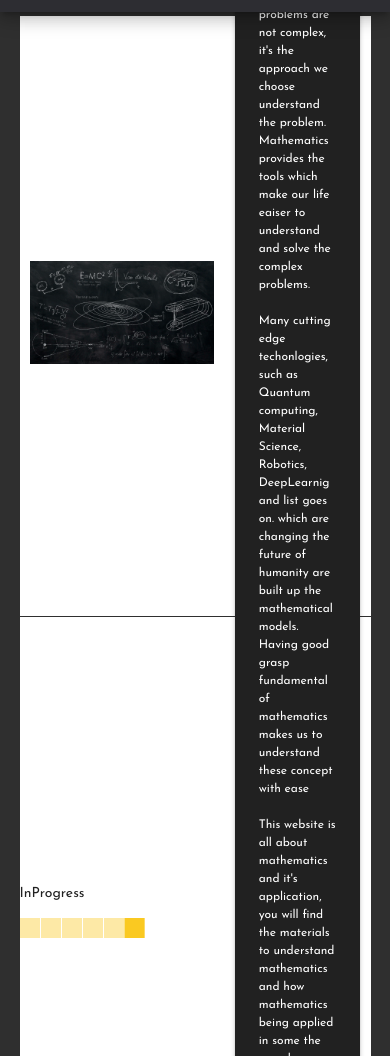
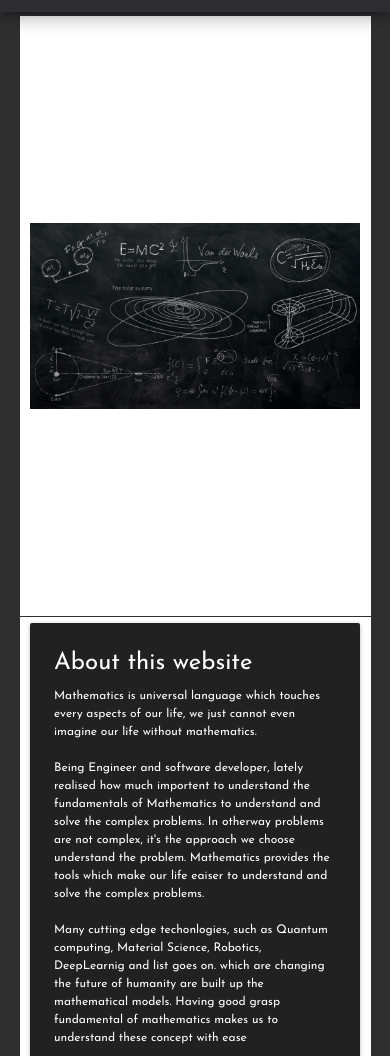
Before and after one commit to hkk0x26/hkk0x26.github.io, a plain HTML site: page index.html in a window 390 px wide. Shown: the part 44-1100 px from the top of the page. Drawn offline with Linux system fonts and the light colour scheme.

Commit message:
Add files via upload
mobile responsive

```diff
--- a/index.html
+++ b/index.html
@@ -1,67 +1,71 @@
  <!DOCTYPE html>
  <html>
+
  <head>
      <link href="https://fonts.googleapis.com/css?family=Josefin+Sans" rel="stylesheet">
      <!--Import Google Icon Font-->
      <link href="https://fonts.googleapis.com/icon?family=Material+Icons" rel="stylesheet">
      <!--Import materialize.css-->
-      <link type="text/css" rel="stylesheet" href="css/materialize.min.css"  media="screen,projection"/>
+     <link type="text/css" rel="stylesheet" href="css/materialize.min.css" media="screen,projection" />
 
      <!--Let browser know website is optimized for mobile-->
-      <meta name="viewport" content="width=device-width, initial-scale=1.0"/>
+     <meta name="viewport" content="width=device-width, initial-scale=1.0" />
 
      <style>
-            html{
+         html {
              font-family: 'Josefin Sans', sans-serif;
              scroll-behavior: smooth;
          }
 
-            header,.page-footer{
+         header,
+         .page-footer {
 
-                background-color:#2D2D32;
+             background-color: #2D2D32;
          }
 
 
 
-            #logo-container{
-
-            }
+         #logo-container {}
 
          body {
              display: flex;
              min-height: 100vh;
              flex-direction: column;
          }
+
          main {
              flex: 1 0 auto;
-                background-color: 	#2F2F2F;
+             background-color: #2F2F2F;
          }
 
-            #top-nav{
+         #top-nav {
              position: fixed;
              background-color: #2D2D32;
              z-index: 10;
          }
 
-            #about-web,#about-me,#content{
+         #about-web,
+         #about-me,
+         #content {
              height: 600px;
              margin-bottom: 1px;
              background-color: #FFFFFF;
          }
-            #about-web{
+
+         #about-web {
 
              margin-top: 60px;
          }
 
 
 
-            #canvas-photo{
+         #canvas-photo {
 
              height: 100%;
              background-color: antiquewhite;
          }
 
-            #web-row{
+         #web-row {
 
              height: 100%;
 
@@ -71,54 +75,62 @@
 
 
 
-        .anim{
+         .anim {
              width: 800px;
              height: 100%;
              position: relative;
              display: block;
              margin-left: auto;
              margin-right: auto
+         }
+
+         #box-shadow,
+         #box-shadow1,
+         #box-shadow2,
+         #box-shadow3,
+         #box-shadow4,
+         #box-shadow5,
+         #box {
+             width: 20px;
+             height: 20px;
+             position: absolute;
+             background-color: #FAC921;
+
 
          }
 
-        #box-shadow,#box-shadow1,#box-shadow2,#box-shadow3,#box-shadow4,#box-shadow5,#box{
-            width: 20px;
-            height: 20px;
-            position: absolute;
-            background-color: #FAC921 ;
-
-
-            }
-        #box{
+         #box {
              z-index: +1;
          }
-        #box-shadow{
-            opacity:0.4;
+
+         #box-shadow {
+             opacity: 0.4;
          }
-        #box-shadow1{
-            opacity:0.4;
+
+         #box-shadow1 {
+             opacity: 0.4;
              left: 21px;
          }
-        #box-shadow2{
-            opacity:0.4;
+
+         #box-shadow2 {
+             opacity: 0.4;
              left: 42px;
          }
-        #box-shadow3{
-            opacity:0.4;
+
+         #box-shadow3 {
+             opacity: 0.4;
              left: 63px;
          }
-        #box-shadow4{
-            opacity:0.4;
+
+         #box-shadow4 {
+             opacity: 0.4;
              left: 84px;
          }
 
-        #box-shadow5{
-            opacity:0.4;
+         #box-shadow5 {
+             opacity: 0.4;
              left: 105px;
          }
-
-
-
 
      </style>
  </head>
@@ -133,7 +145,6 @@
                      <li id="stats-tab"><a href="#about-web" style="color:#FAC921;font-size: 8px">ABOUT WEBSITE</a></li>
                      <li id="stats-tab"><a href="#content" style="color:#FAC921;font-size: 8px">COURCES</a></li>
                      <li id="graphs-tab"><a href="#about-me" style="color:#FAC921;font-size: 8px">ABOUTME</a></li>
-
                  </ul>
              </div>
          </nav>
@@ -143,13 +154,13 @@
      <main>
 
          <div class="container" id="about-web">
-                <div class="row valign-wrapper" id="web-row" >
+             <div class="row " id="web-row">
 
-                        <div class="col s7 m7" id="#canvas-photo">
-                             <img class="responsive-img" src="imgs/Mathematics.png">
+                 <div class="col s12 m6 l7" id="#canvas-photo" style="height:inherit">
+                     <div class="valign-wrapper" style="height:inherit"><img class="responsive-img" src="imgs/Mathematics.png"></div>
                  </div>
-                        <div class="col s5 m5" id=" #web-content" style="font-size: 12px">
-                              <div class="card grey darken-4 left-align">
+                 <div class="col s12 m6 l5" id="web-content">
+                     <div class="card grey darken-4 left-align"  style="font-size: 12px;">
                          <div class="card-content white-text" >
                              <span class="card-title">About this website</span>
                              <p>Mathematics is universal language which touches every aspects of our life, we just cannot even imagine our life without mathematics.</p><br>
@@ -168,33 +179,11 @@
              </div>
          </div>
          </div>
-            <div class="container"  id="content">
 
-                <br>
-                <br>
-                <br>
-                <br>
-                <br>
-                <br>
 
-                <br>
-                <br>
-                <br>
-                <br>
-                <br>
-                <br>
+         <div class="container" id="content">
 
-              <div class='anim '>
-                <p>InProgress</p>
-                <div id="box-shadow"></div>
-                  <div id="box-shadow1"></div>
-                  <div id="box-shadow2"></div>
-                  <div id="box-shadow3"></div>
-                  <div id="box-shadow4"></div>
-                  <div id="box-shadow5"></div>
-                <div id="box"></div>
 
-            </div>
 
          </div>
          <div class="container" id="about-me">
@@ -213,7 +202,7 @@
              <br>
              <br>
 
-              <div class='anim'>
+             <div class='anim' style="height:50px;">
                  <p>InProgress</p>
                  <div id="box-shadow"></div>
                  <div id="box-shadow1"></div>
@@ -252,8 +241,10 @@
              duration: 5000,
              loop: 100,
              delay: 10,
-        easing:'linear',
+             easing: 'linear',
          });
+
      </script>
  </body>
+
  </html>
```
Lines whose indentation alone changed are shown as unchanged.
